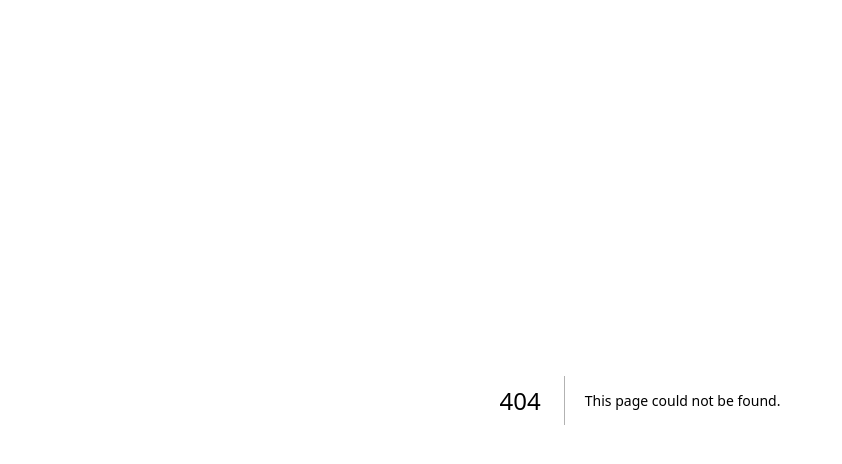
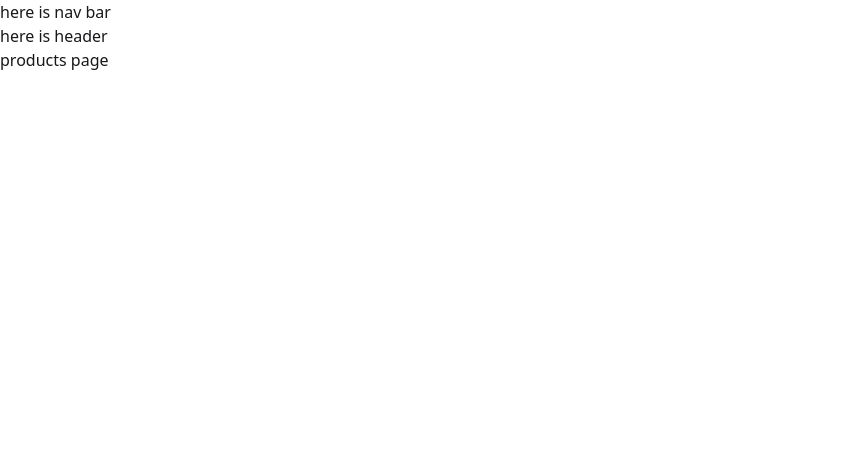
Before and after one commit to NahidHasan2kk2/assignment-8-project-2026, a Next.js app: page /products in a window 1280 px wide. Before the commit this address had no page. Shown: the top 464 px of the page, without its empty margins (0-842 px from the left). Built offline with nearby package versions, Linux system fonts and the light colour scheme.

Commit message:
added all file layout and page setup

```diff
--- /dev/null
+++ b/src/app/(auth)/layout.jsx
@@ -0,0 +1,13 @@
+import React from 'react';
+import Navbar from '../components/SharedPage/Navbar';
+
+const AuthLayout = ({ children }) => {
+ return (
+  <div>
+   <Navbar></Navbar>
+   {children}
+  </div>
+ );
+};
+
+export default AuthLayout;
--- /dev/null
+++ b/src/app/(auth)/login/page.jsx
@@ -0,0 +1,11 @@
+import React from 'react';
+
+const LoginPage = () => {
+ return (
+  <div>
+   login page
+  </div>
+ );
+};
+
+export default LoginPage;
--- /dev/null
+++ b/src/app/(auth)/register/page.jsx
@@ -0,0 +1,11 @@
+import React from 'react';
+
+const RegisterPage = () => {
+ return (
+  <div>
+   register
+  </div>
+ );
+};
+
+export default RegisterPage;
--- /dev/null
+++ b/src/app/(main)/layout.jsx
@@ -0,0 +1,15 @@
+import React from 'react';
+import Navbar from '../components/SharedPage/Navbar';
+import Header from '../components/SharedPage/Header';
+
+const MainLayout = ({ children }) => {
+ return (
+  <div>
+   <Navbar></Navbar>
+   <Header></Header>
+   {children}
+  </div>
+ );
+};
+
+export default MainLayout;
--- /dev/null
+++ b/src/app/(main)/products/page.jsx
@@ -0,0 +1,11 @@
+import React from 'react';
+
+const productsPage = () => {
+ return (
+  <div>
+   products page
+  </div>
+ );
+};
+
+export default productsPage;
--- /dev/null
+++ b/src/app/(main)/profile/page.jsx
@@ -0,0 +1,11 @@
+import React from 'react';
+
+const ProfilePage = () => {
+ return (
+  <div>
+   profile page
+  </div>
+ );
+};
+
+export default ProfilePage;
--- /dev/null
+++ b/src/app/components/HomePage/CardsPage/CardsPage.jsx
@@ -0,0 +1,11 @@
+import React from 'react';
+
+const CardsPage = () => {
+ return (
+  <div>
+   card page
+  </div>
+ );
+};
+
+export default CardsPage;
--- /dev/null
+++ b/src/app/components/HomePage/LeftSideBar/LeftSideBar.jsx
@@ -0,0 +1,11 @@
+import React from 'react';
+
+const LeftSideBar = () => {
+ return (
+  <div>
+   here is leftSidbar
+  </div>
+ );
+};
+
+export default LeftSideBar;
--- /dev/null
+++ b/src/app/components/HomePage/RightSideBar/RightSideBar.jsx
@@ -0,0 +1,11 @@
+import React from 'react';
+
+const RightSideBar = () => {
+ return (
+  <div>
+   right side bar
+  </div>
+ );
+};
+
+export default RightSideBar;
--- /dev/null
+++ b/src/app/components/SharedPage/Header.jsx
@@ -0,0 +1,11 @@
+import React from 'react';
+
+const Header = () => {
+ return (
+  <div>
+   here is header
+  </div>
+ );
+};
+
+export default Header;
--- /dev/null
+++ b/src/app/components/SharedPage/Navbar.jsx
@@ -0,0 +1,11 @@
+import React from 'react';
+
+const Navbar = () => {
+ return (
+  <div>
+   here is nav bar
+  </div>
+ );
+};
+
+export default Navbar;
```
Also changed, not shown: src/app/(main)/page.jsx (renamed from src/app/page.js).
